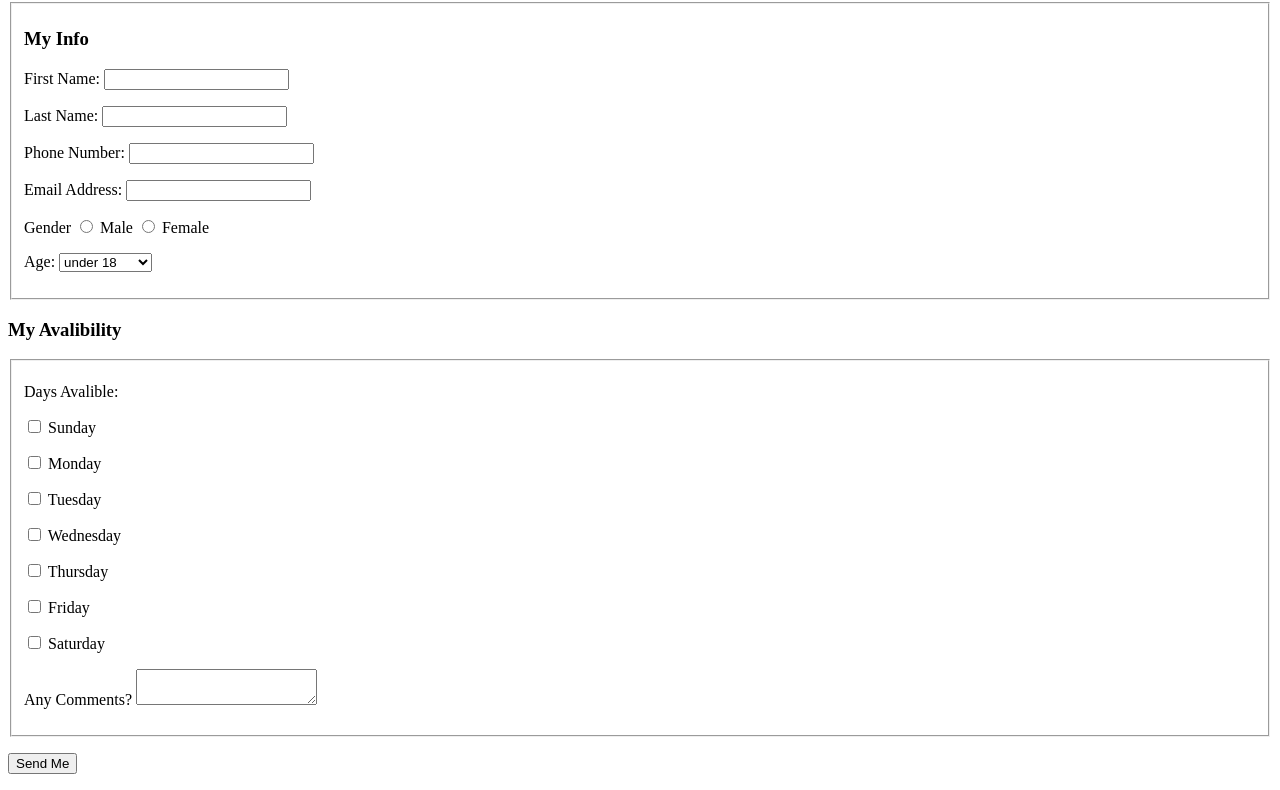
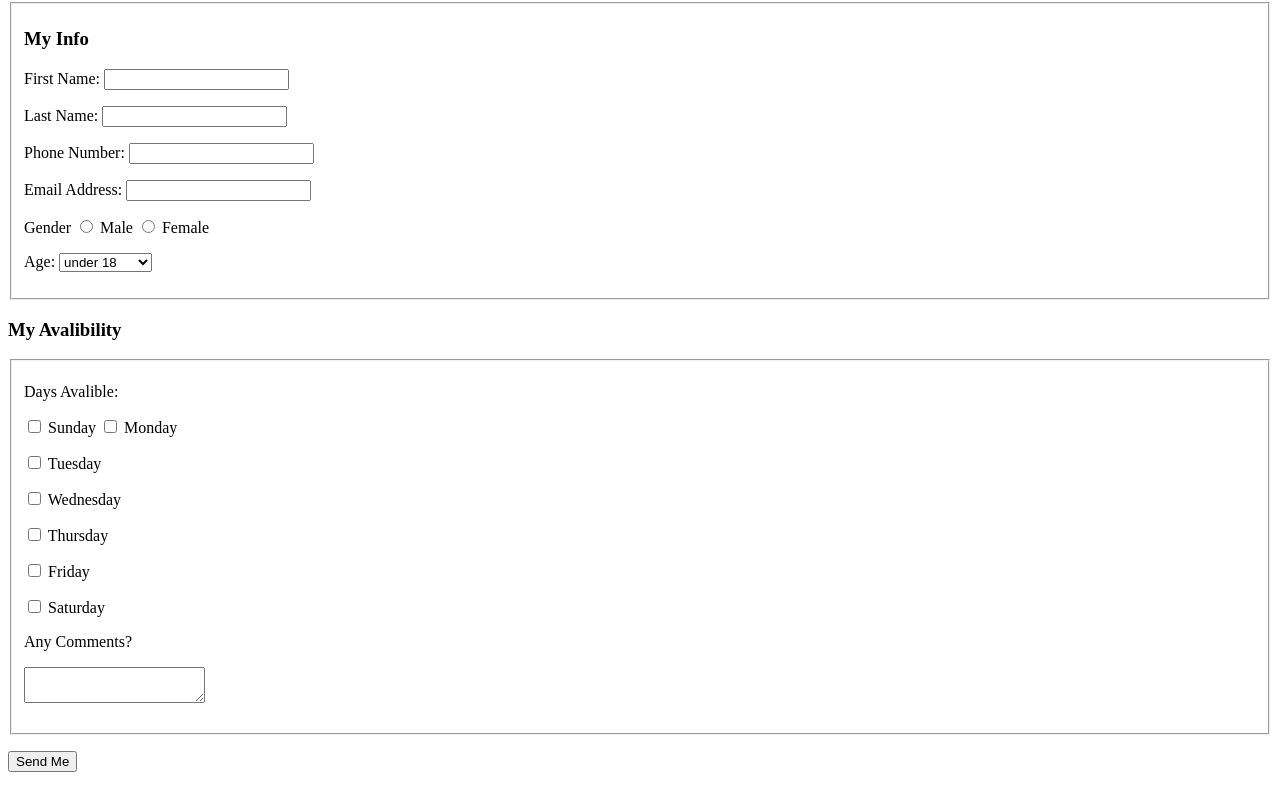
Before and after one commit to eprager/itmd361-lab4, a plain HTML site: page index.html in a window 1280 px wide. Shown: the part 78-868 px from the top of the page. Drawn offline with Linux system fonts and the light colour scheme.

Commit message:
comments field

```diff
--- a/index.html
+++ b/index.html
@@ -54,8 +54,7 @@
       <p>
           <input type="checkbox" id="avalible" value="Sunday" name="available_field">
           <label for="days">Sunday</label>
-      </p>
-      <p>
+
           <input type="checkbox" id="avalible" value="Monday" name="available_field">
           <label for="days">Monday</label>
       </p>
@@ -80,8 +79,10 @@
           <label for="days">Saturday</label>
       </p>
       <p>
-        <label for="comments_field">Any Comments?</label>
-        <textarea></textarea>
+        Any Comments?
+      </p>
+      <p>
+        <textarea name="comments_field" ></textarea>
       </p>
     </fieldset>
     <p>
```
